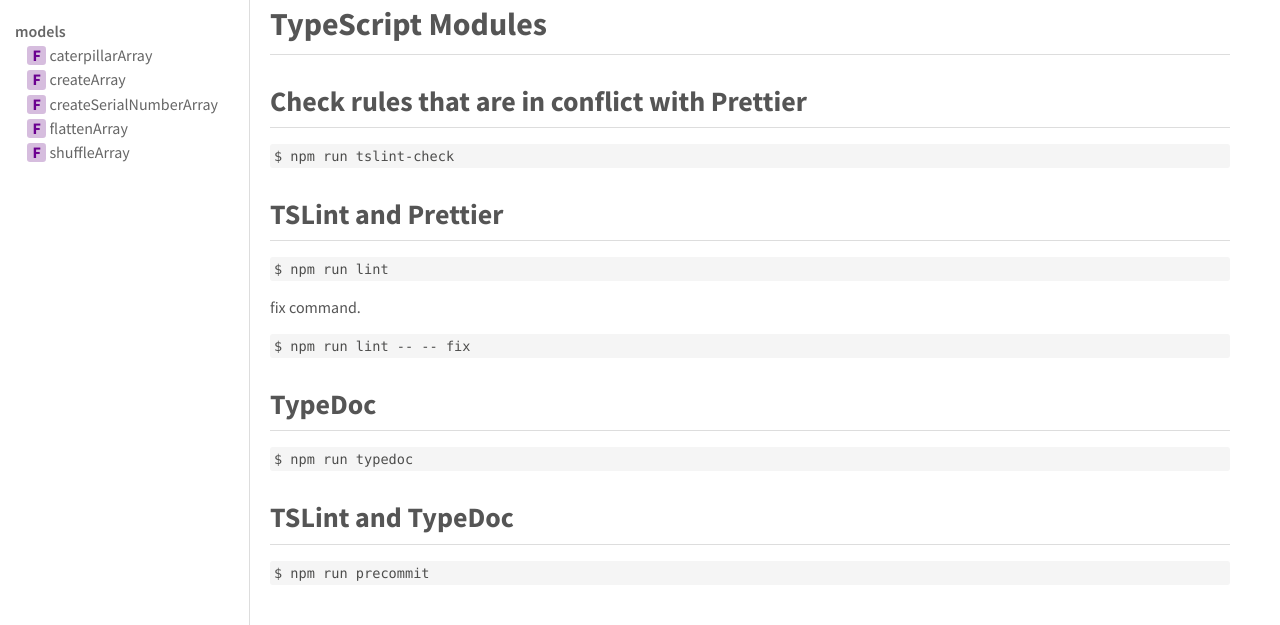
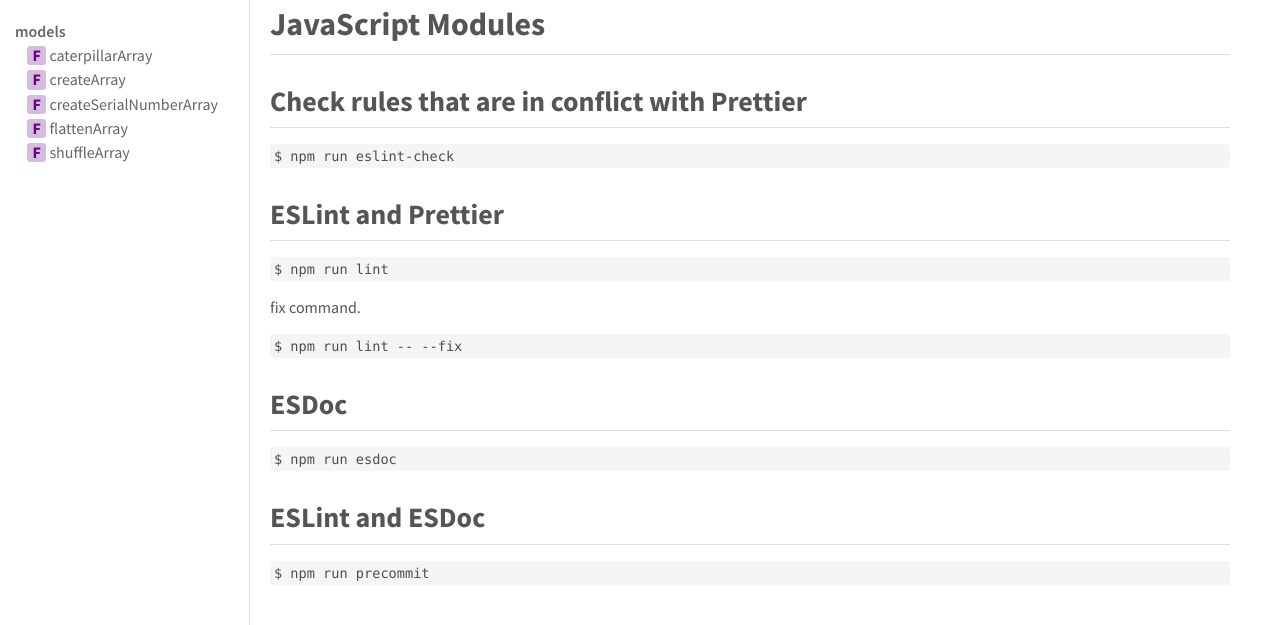
Before and after one commit to syuji-higa/javascript-modules-v5, a website: page docs/index.html in a window 1280 px wide. Shown: the part 46-671 px from the top of the page. Drawn offline with Linux system fonts and the light colour scheme.

Commit message:
add eslint-check precommit command & update README

```diff
--- a/docs/index.html
+++ b/docs/index.html
@@ -38,12 +38,12 @@
 </div>
 </nav>
 
-<div class="content" data-ice="content"><div data-ice="index" class="github-markdown"><h1 id="typescript-modules">TypeScript Modules</h1><h2 id="check-rules-that-are-in-conflict-with-prettier">Check rules that are in conflict with Prettier</h2><pre><code><code class="source-code prettyprint">$ npm run tslint-check</code>
-</code></pre><h2 id="tslint-and-prettier">TSLint and Prettier</h2><pre><code><code class="source-code prettyprint">$ npm run lint</code>
+<div class="content" data-ice="content"><div data-ice="index" class="github-markdown"><h1 id="javascript-modules">JavaScript Modules</h1><h2 id="check-rules-that-are-in-conflict-with-prettier">Check rules that are in conflict with Prettier</h2><pre><code><code class="source-code prettyprint">$ npm run eslint-check</code>
+</code></pre><h2 id="eslint-and-prettier">ESLint and Prettier</h2><pre><code><code class="source-code prettyprint">$ npm run lint</code>
 </code></pre><p>fix command.</p>
-<pre><code><code class="source-code prettyprint">$ npm run lint -- -- fix</code>
-</code></pre><h2 id="typedoc">TypeDoc</h2><pre><code><code class="source-code prettyprint">$ npm run typedoc</code>
-</code></pre><h2 id="tslint-and-typedoc">TSLint and TypeDoc</h2><pre><code><code class="source-code prettyprint">$ npm run precommit</code>
+<pre><code><code class="source-code prettyprint">$ npm run lint -- --fix</code>
+</code></pre><h2 id="esdoc">ESDoc</h2><pre><code><code class="source-code prettyprint">$ npm run esdoc</code>
+</code></pre><h2 id="eslint-and-esdoc">ESLint and ESDoc</h2><pre><code><code class="source-code prettyprint">$ npm run precommit</code>
 </code></pre></div>
 </div>
 
--- a/package.json
+++ b/package.json
@@ -14,8 +14,10 @@
     "prettier": "^1.16.4"
   },
   "scripts": {
+    "eslint-check": "eslint --print-config . | eslint-config-prettier-check",
     "lint": "eslint --ext .js --ignore-path .gitignore ./src",
-    "esdoc": "esdoc -c esdoc.json"
+    "esdoc": "esdoc -c esdoc.json",
+    "precommit": "npm run lint -- --fix && npm run esdoc"
   },
   "repository": {
     "type": "git",
```
Also changed, not shown: docs/index.json (+2 -2 lines), docs/source.html (+1 -1 lines), README.md.
